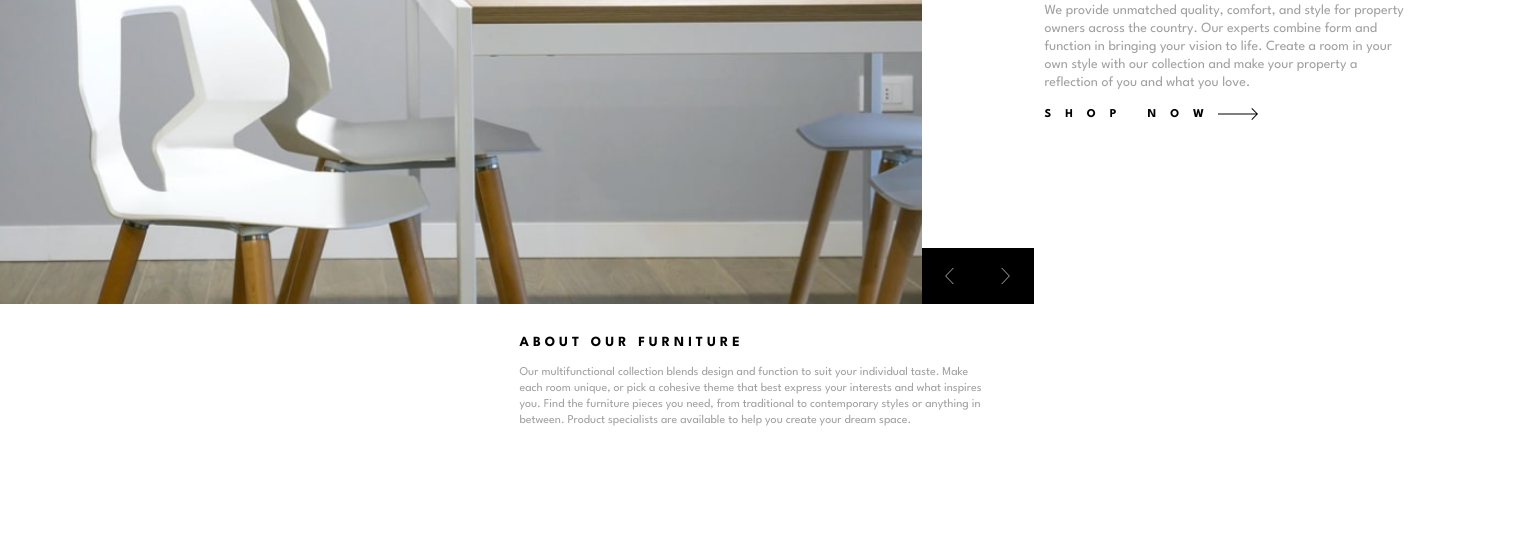
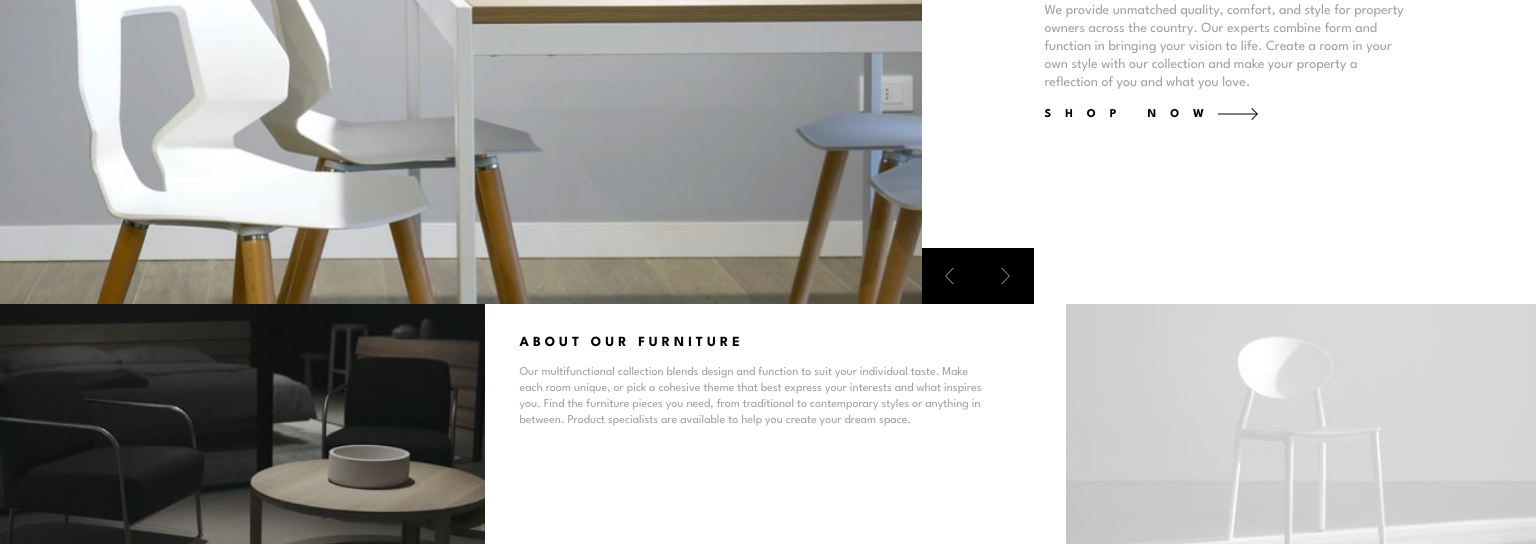
Before and after one commit to TheMozzarellaCat/Homepage-room, a plain HTML site: page index.html in a window 1536 px wide. Shown: the part 256-800 px from the top of the page. Drawn offline with Linux system fonts and the light colour scheme; files whose address does not match are found by name.

Commit message:
Update style.css

```diff
--- a/css/style.css
+++ b/css/style.css
@@ -269,7 +269,7 @@ main .shop-directory:active {
   .second-site-container .dark-sofa-picture {
     height: 30vh;
     width: 50%;
-    background-image: url(images/image-about-dark.jpg);
+    background-image: url(../images/image-about-dark.jpg);
     background-size: cover;
   }
   .second-site-container .article {
@@ -295,7 +295,7 @@ main .shop-directory:active {
     margin-top: 0;
     height: 30vh;
     width: 48.5%;
-    background-image: url(images/image-about-light.jpg);
+    background-image: url(../images/image-about-light.jpg);
     background-size: cover;
   }
 }
```
